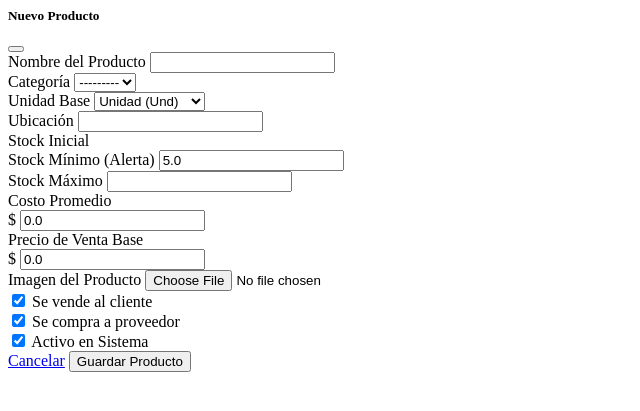
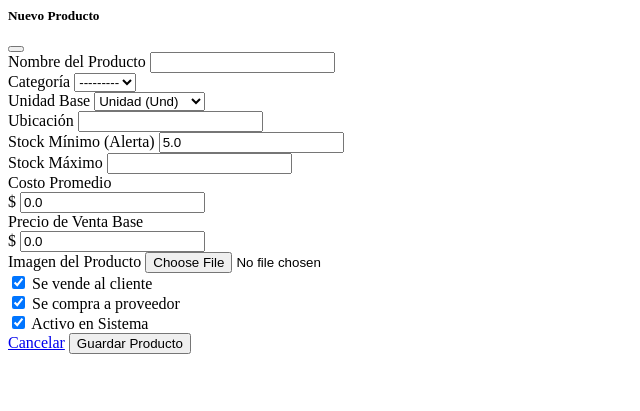
Before and after one commit to CCallessv/ERP_Software_V3, a Django app: page /inventario/crear/ in a window 1280 px wide. Shown: the top 411 px of the page, without its empty margins (0-640 px from the left). Run offline with Django 5.2, Linux system fonts and the light colour scheme; the visitor is signed in with stand-in values (Sample User, id 1); data that the repository does not hold is empty.

Commit message:
Update producto_form.html

```diff
--- a/templates/core/partials/producto_form.html
+++ b/templates/core/partials/producto_form.html
@@ -36,10 +36,6 @@
                         <div class="col-md-4 mb-3">
                             <label class="form-label">Ubicación</label>
                             {{ form.ubicacion }}
-                        </div>
-                        <div class="col-md-4 mb-3">
-                            <label class="form-label required">Stock Inicial</label>
-                            {{ form.stock }}
                         </div>
                     </div>
                     <div class="row">
```
